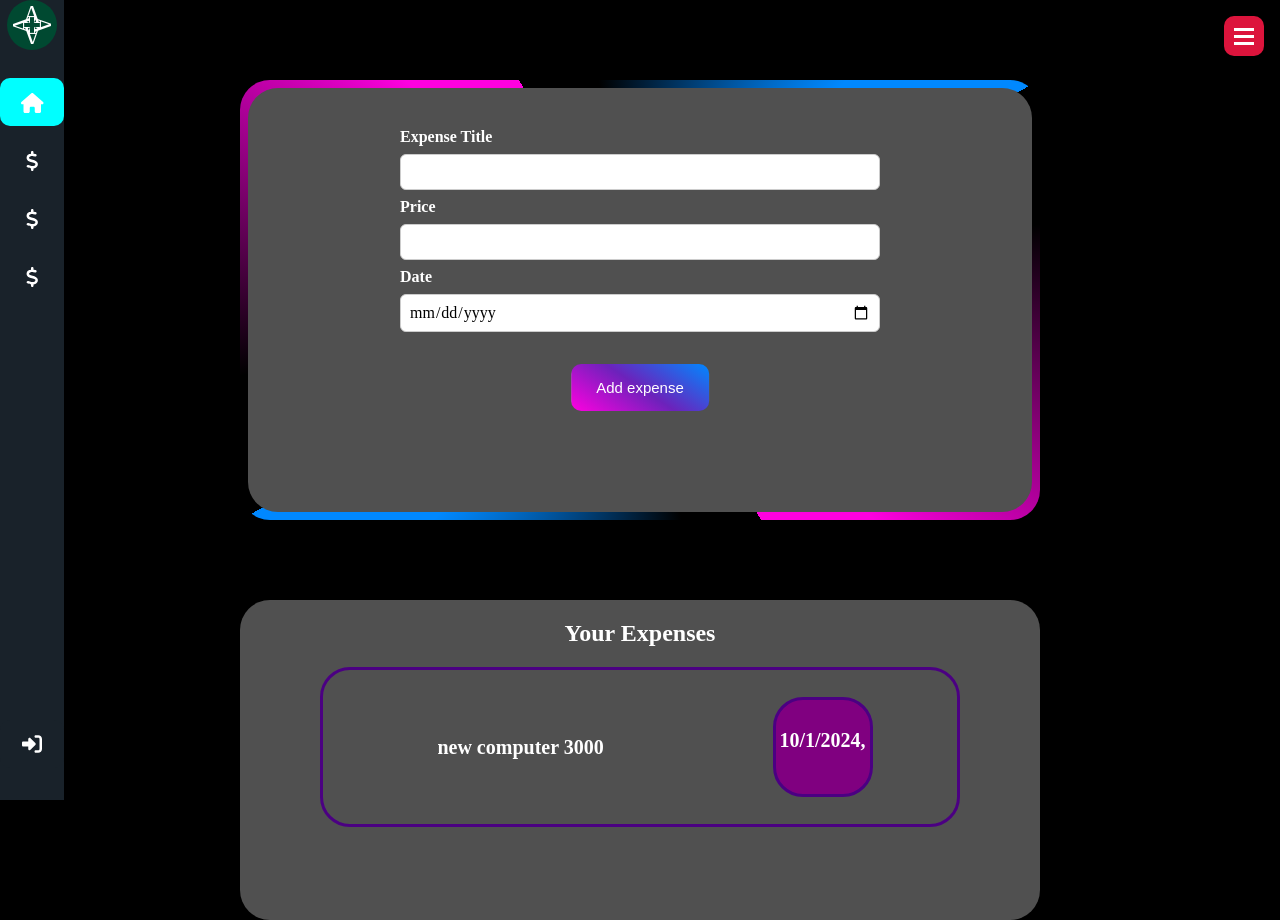
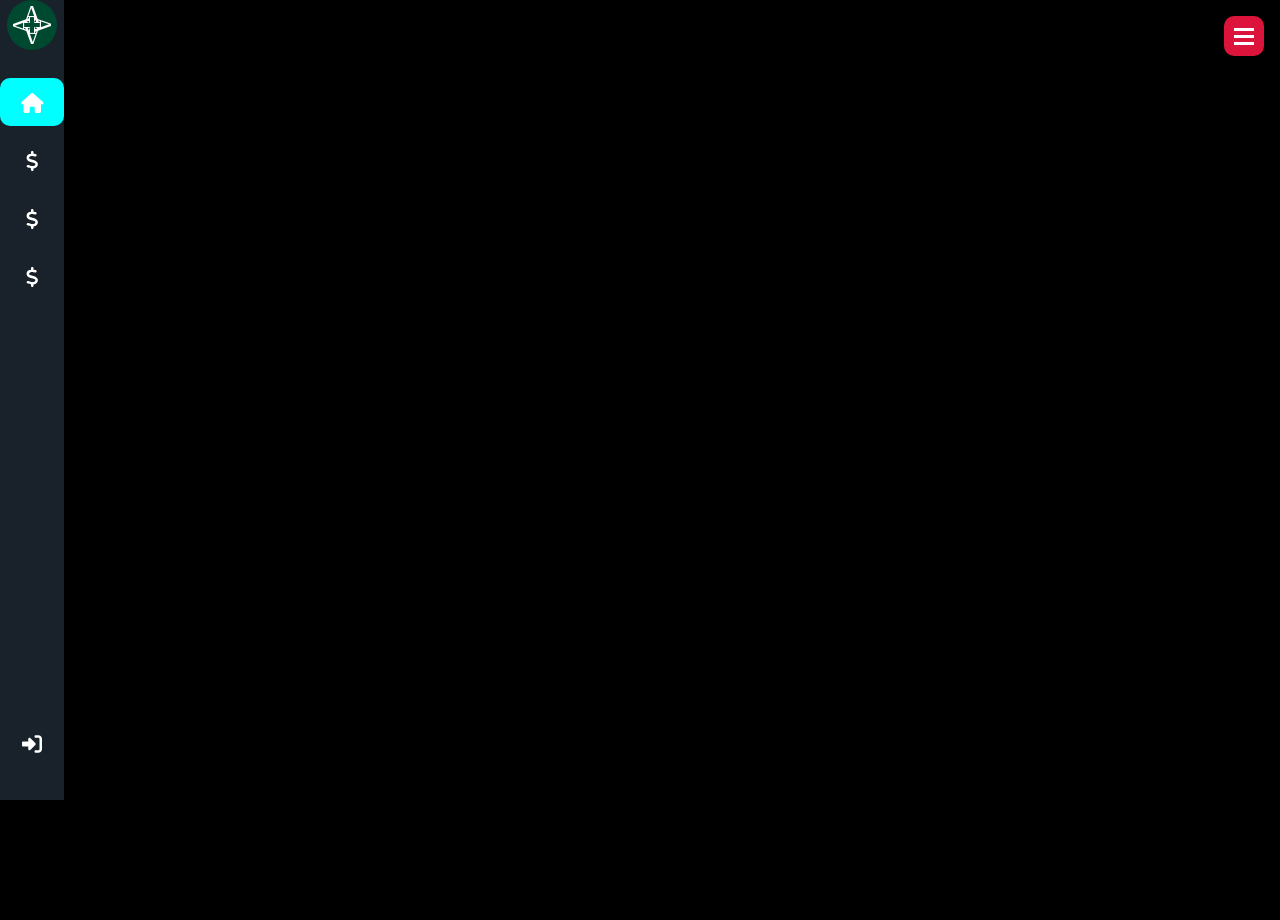
Before and after one commit to rodis00/expense-tracker, a React (Create React App) app in the folder frontend/: page /expenses in a window 1280 px wide. After the commit the page ends 800 px from the top, so only its background shows below. Built offline with nearby package versions, Linux system fonts and the light colour scheme.

Commit message:
moving code from expenses to new component expensesForm and adding states

```diff
--- a/frontend/src/components/Expenses/Expenses.jsx
+++ b/frontend/src/components/Expenses/Expenses.jsx
@@ -1,44 +1,9 @@
 import React from "react";
-import classes from "./Expenses.module.css";
-import Button from "../Button/Button";
 
 function Expenses() {
-
-    const expenses = {
-        id: 1,
-        title: 'new computer',
-        price: 3000,
-        date: new Date('10-01-2024').toLocaleString(),
-    }
-
   return (
     <>
-    <div className={classes.boxForm}>
-    <form action="" className={classes.expensesForm}>
-      <div className={classes.expensesForm__expensesData}>
-        <div className={classes.expensesForm__expenseData}>
-          <label>Expense Title</label>
-          <input type="text" />
-        </div>
-        <div className={classes.expensesForm__expenseData}>
-          <label>Price</label>
-          <input type="number" name="" id="" />
-        </div>
-        <div className={classes.expensesForm__expenseData}>
-          <label>Date</label>
-          <input type="date" />
-        </div>
-      </div>
-      <Button type="submit" className={classes.expensesForm__btn}>Add expense</Button>
-    </form>
-    </div>
 
-   <div className={classes.section}>
-        <h2>Your Expenses</h2>
-        <ul>
-            <li id={expenses.id}><p>{expenses.title} {expenses.price}</p><span>{expenses.date}</span></li>
-        </ul>
-    </div>
     </>
   );
 }
```
Also changed, not shown: frontend/src/components/Expenses/ExpensesForm.jsx (added, +63 -0 lines).
